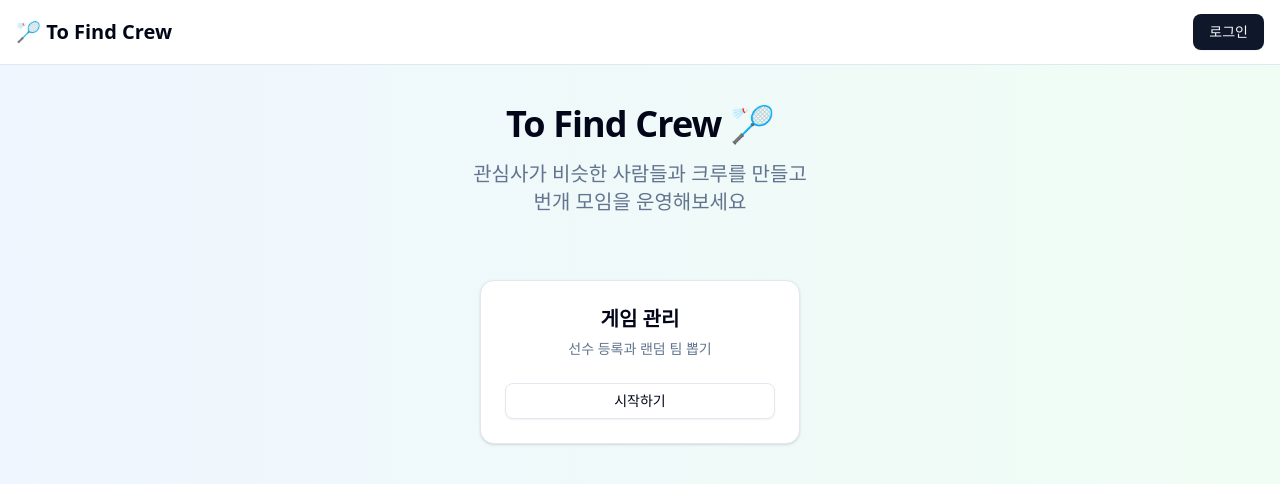
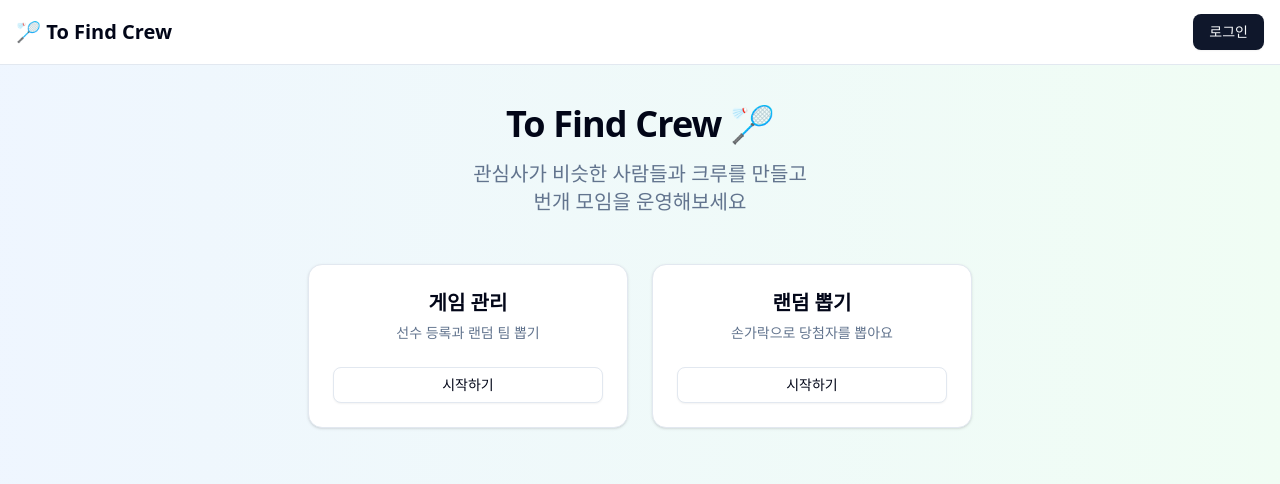
Before and after one commit to harry7435/to-find-crew, a Next.js app: page / in a window 1280 px wide. Shown: the top 484 px of the page. Built offline with nearby package versions, Linux system fonts and the light colour scheme; no server answers.

Commit message:
feat: 손가락 랜덤 뽑기 페이지에도 헤더 추가

```diff
--- a/src/app/page.tsx
+++ b/src/app/page.tsx
@@ -11,7 +11,7 @@ export default function Home() {
         {/* Hero Section */}
         <section className="container mx-auto px-4 pt-10 pb-4 text-center">
           <h1 className="text-4xl font-bold tracking-tight text-foreground mb-4">To Find Crew 🏸</h1>
-          <p className="text-xl text-muted-foreground mb-8 max-w-2xl mx-auto">
+          <p className="text-xl text-muted-foreground mb-4 max-w-2xl mx-auto">
             관심사가 비슷한 사람들과 크루를 만들고
             <br />
             번개 모임을 운영해보세요
@@ -66,6 +66,20 @@ export default function Home() {
                 </Link>
               </CardContent>
             </Card>
+
+            <Card className="text-center w-full min-w-64 max-w-xs">
+              <CardHeader>
+                <CardTitle className="text-xl">랜덤 뽑기</CardTitle>
+                <CardDescription>손가락으로 당첨자를 뽑아요</CardDescription>
+              </CardHeader>
+              <CardContent>
+                <Link href="/random-picker" className="cursor-pointer">
+                  <Button variant="outline" className="w-full">
+                    시작하기
+                  </Button>
+                </Link>
+              </CardContent>
+            </Card>
           </div>
 
           {/* <div className="mt-8 text-center">
--- a/src/app/random-picker/page.tsx
+++ b/src/app/random-picker/page.tsx
@@ -9,6 +9,7 @@ import { Button } from '@/components/ui/button';
 import { motion, AnimatePresence } from 'framer-motion';
 import CompletionEffect from '@/components/random-picker/CompletionEffect';
 import CountdownTimer from '@/components/random-picker/CountdownTimer';
+import Header from '@/components/layout/Header';
 
 const COUNTDOWN_DURATION = 3000; // 3초
 
@@ -55,10 +56,14 @@ export default function RandomPickerPage() {
   }, [isComplete, winners.length]);
 
   return (
+    <>
       <MobileCheck>
-      <div className="relative w-full h-screen overflow-hidden">
+        <div className={`relative w-full h-screen overflow-hidden ${isStarted ? '' : 'mt-8'}`}>
           {!isStarted ? (
+            <>
+              <Header />
               <PickerSetup onStart={handleStart} />
+            </>
           ) : (
             <>
               {/* 카운트다운 타이머 */}
@@ -116,5 +121,6 @@ export default function RandomPickerPage() {
           )}
         </div>
       </MobileCheck>
+    </>
   );
 }
```
Lines whose indentation alone changed are shown as unchanged.
